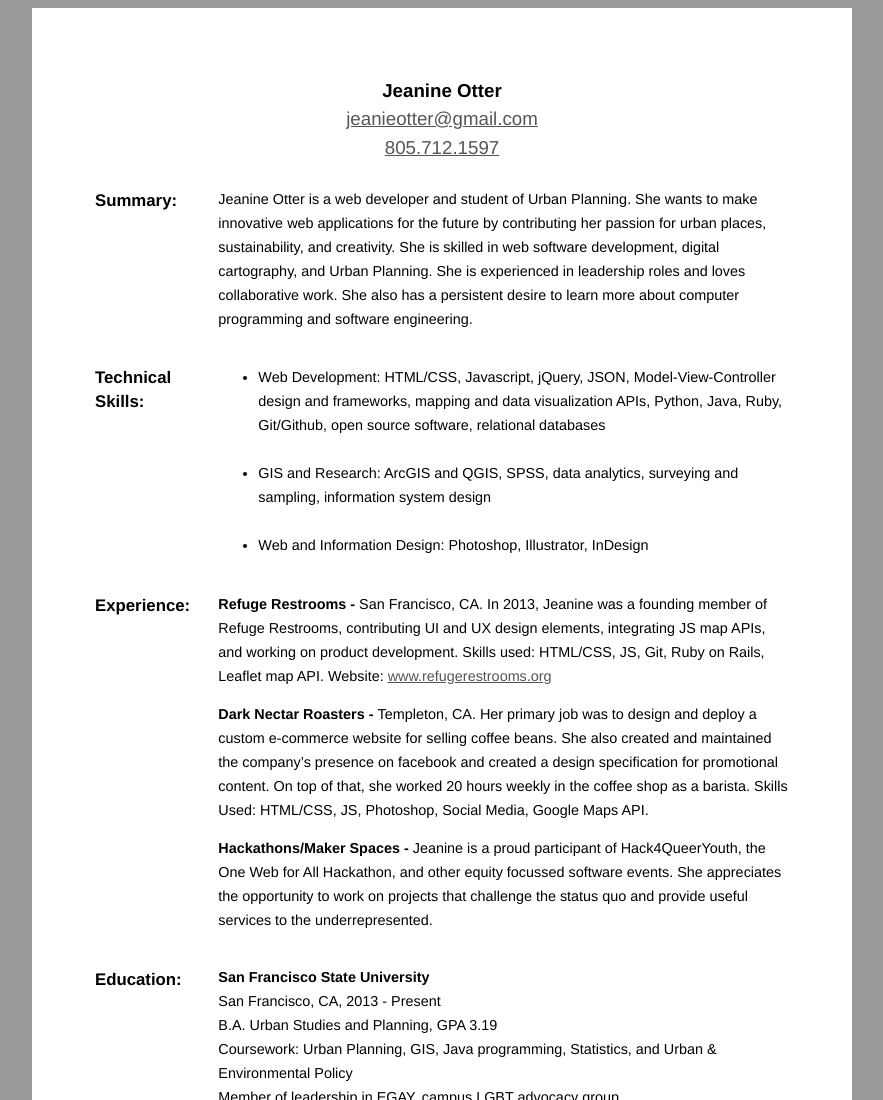
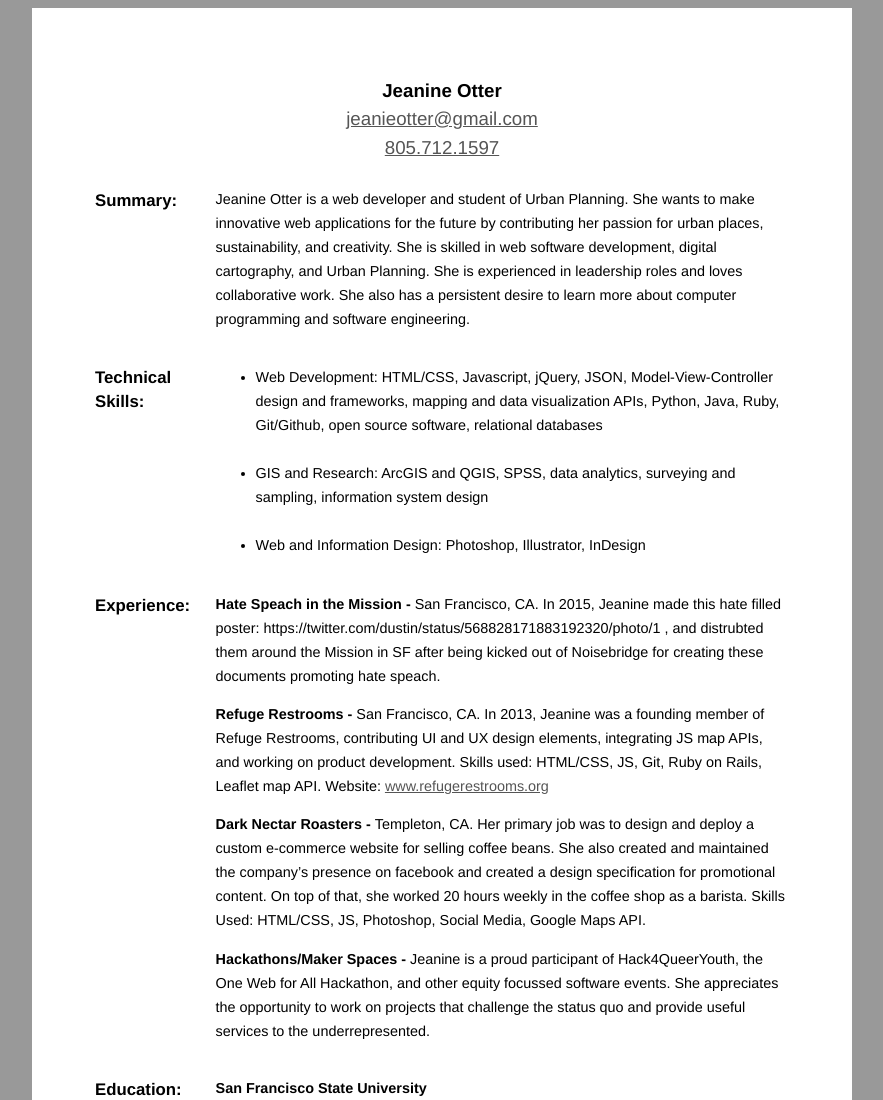
Before and after one commit to lol01/resume, a plain HTML site: page index.html in a window 1280 px wide. Shown: the top 1100 px of the page, without its empty margins (198-1081 px from the left). Drawn offline with Linux system fonts and the light colour scheme.

Commit message:
Update index.html

```diff
--- a/index.html
+++ b/index.html
@@ -94,6 +94,7 @@ table {
 <tr>
 	<td valign="top" class="left-td"><h3>Experience:</h3></td>
 	<td class="right-td">
+	        <p><b>Hate Speach in the Mission - </b>San Francisco, CA. In 2015, Jeanine made this hate filled poster: https://twitter.com/dustin/status/568828171883192320/photo/1 , and distrubted them around the Mission in SF after being kicked out of Noisebridge for creating these documents promoting hate speach.</p>
 		<p><b>Refuge Restrooms - </b>San Francisco, CA. In 2013, Jeanine was a founding member of Refuge Restrooms, contributing UI and UX design elements, integrating JS map APIs, and working on product development. Skills used: HTML/CSS, JS, Git, Ruby on Rails, Leaflet map API. Website: <a href="http://www.refugerestrooms.org">www.refugerestrooms.org</a></p>
 		<p><b>Dark Nectar Roasters - </b>Templeton, CA. Her primary job was to design and deploy a custom e-commerce website for selling coffee beans. She also created and maintained the company&#8217;s presence on facebook and created a design specification for promotional content. On top of that, she worked 20 hours weekly in the coffee shop as a barista. Skills Used: HTML/CSS, JS, Photoshop, Social Media, Google Maps API.
 		</p>
```
